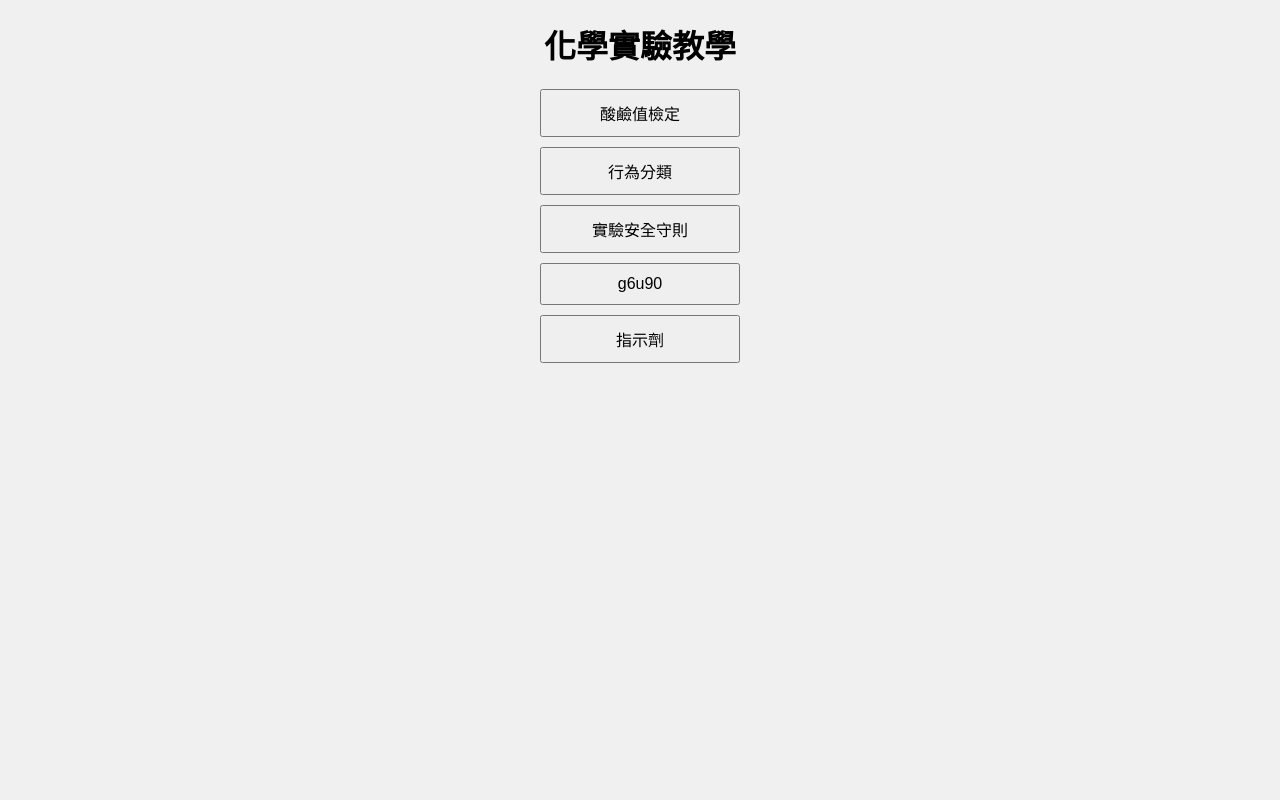
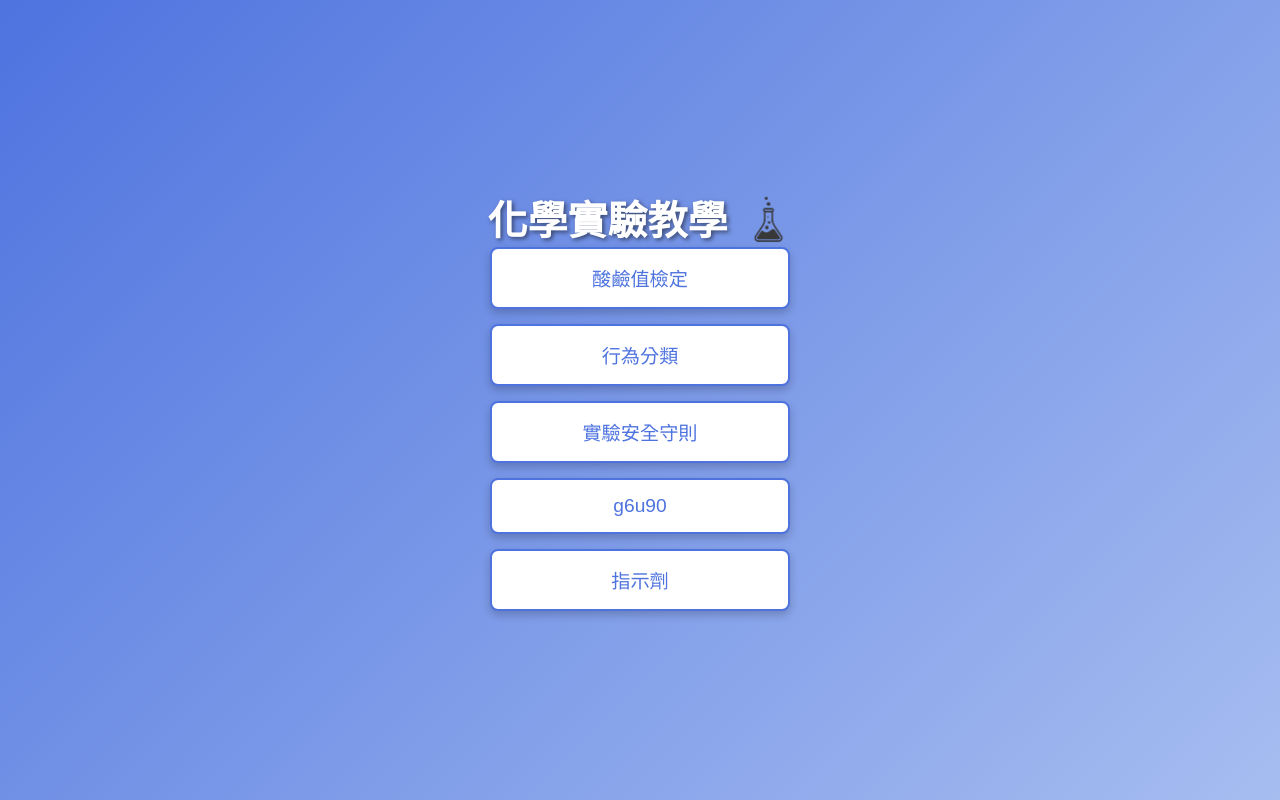
Before and after one commit to ArthurArthurArthur0817/Chemistry, a Flask app: page / in a window 1280 px wide. Run offline with Flask 3, Linux system fonts and the light colour scheme.

Commit message:
edit index.html
Hsiu edit index.html on 1107

```diff
--- a/templates/index.html
+++ b/templates/index.html
@@ -4,9 +4,87 @@
     <meta charset="UTF-8">
     <title>化學實驗教學</title>
     <link rel="stylesheet" href="{{ url_for('static', filename='styles.css') }}">
+    <style>
+        /* 背景及整體設計 */
+        body {
+            font-family: Arial, sans-serif;
+            background: linear-gradient(135deg, #4e73df, #a6bdf0);
+            color: #333;
+            margin: 0;
+            display: flex;
+            justify-content: center;
+            align-items: center;
+            height: 100vh;
+        }
+
+        /* 標題及圖片容器設計 */
+        .header-container {
+            display: flex;
+            align-items: center;
+            gap: 15px;
+        }
+
+        /* 標題設計 */
+        h1 {
+            color: #fff;
+            font-size: 2.5em;
+            margin: 0;
+            text-shadow: 2px 2px 4px rgba(0, 0, 0, 0.5);
+        }
+
+        /* 燒杯圖片設計 */
+        .beaker-image {
+            width: 50px;
+            height: 50px;
+        }
+
+        /* 按鈕容器設計 */
+        .button-container {
+            display: flex;
+            flex-direction: column;
+            gap: 15px;
+            align-items: center;
+            max-width: 300px;
+            margin: 0 auto;
+        }
+
+        /* 按鈕設計 */
+        button {
+            width: 100%;
+            padding: 15px;
+            font-size: 1.2em;
+            color: #4e73df;
+            background-color: #fff;
+            border: 2px solid #4e73df;
+            border-radius: 8px;
+            cursor: pointer;
+            transition: 0.3s;
+            box-shadow: 0 4px 8px rgba(0, 0, 0, 0.2);
+        }
+
+        button:hover {
+            background-color: #4e73df;
+            color: #fff;
+            box-shadow: 0 8px 16px rgba(0, 0, 0, 0.3);
+        }
+
+        /* 針對小型設備的調整 */
+        @media (max-width: 480px) {
+            h1 {
+                font-size: 2em;
+            }
+            button {
+                font-size: 1em;
+            }
+        }
+    </style>
 </head>
 <body>
+    <div>
+        <div class="header-container">
             <h1>化學實驗教學</h1>
+            <img src="{{ url_for('static', filename='image/cup.png') }}" alt="p" class="beaker-image">
+        </div>
         <div class="button-container">
             <button onclick="window.location.href='/chemistry'">酸鹼值檢定</button>
             <button onclick="window.location.href='/classification'">行為分類</button>
@@ -14,5 +92,6 @@
             <button onclick="window.location.href='/page2'">g6u90</button>
             <button onclick="window.location.href='/indicator'">指示劑</button>
         </div>
+    </div>
 </body>
 </html>
```
Also changed, not shown: static/image/cup.png (added), 1 other file. Lines whose indentation alone changed are shown as unchanged.
